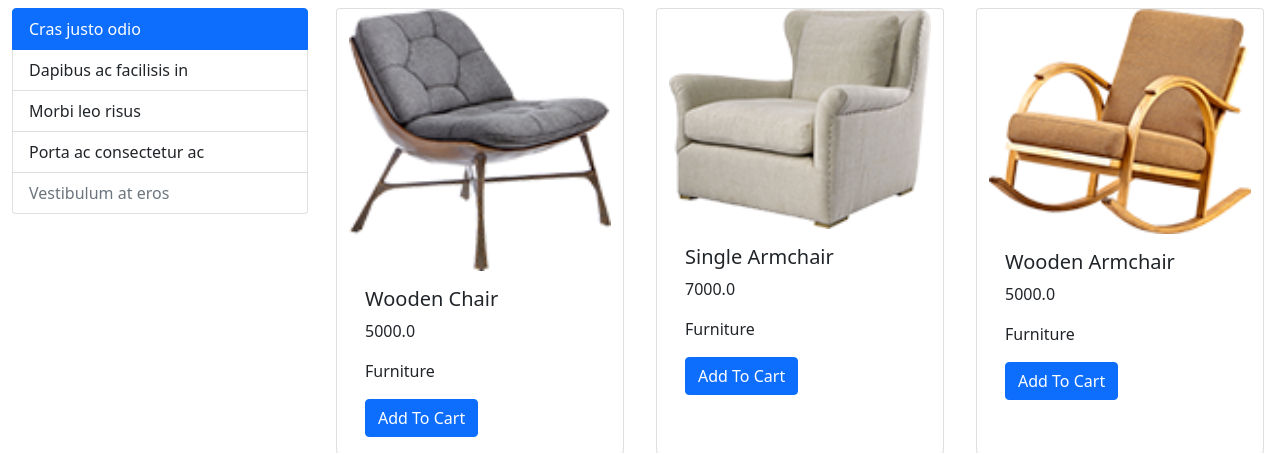
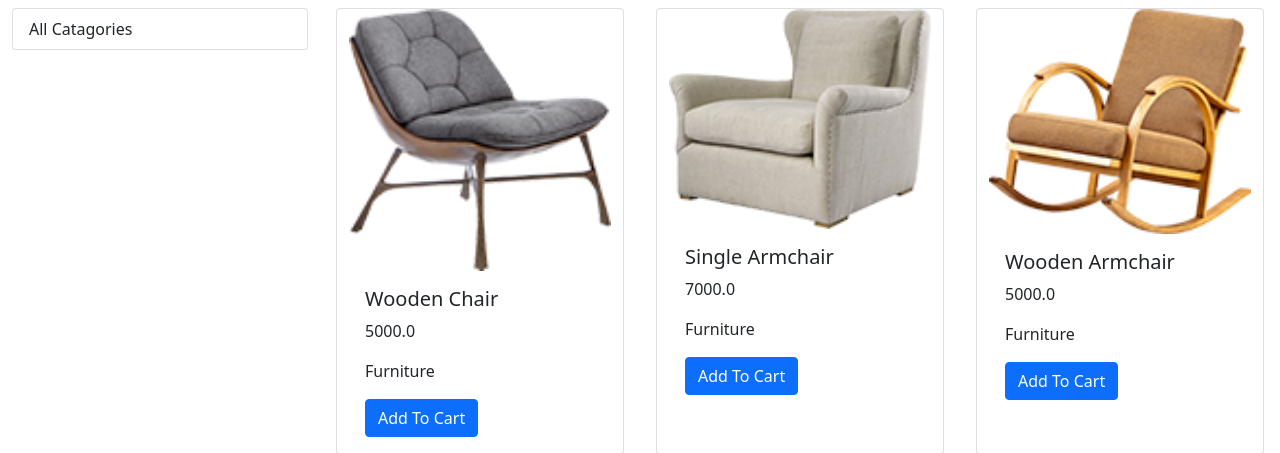
Before and after one commit to zahidhasanmilu/project, a Django app: page / in a window 1280 px wide. Shown: the part 56-509 px from the top of the page. Run offline with Django 4.2, Linux system fonts and the light colour scheme; data comes from the database, SQL or seed files in the repository.

Commit message:
index page

```diff
--- a/templates/home/index.html
+++ b/templates/home/index.html
@@ -7,20 +7,20 @@
 <div class="container-fluid mt-2">
  <div class="row">
 
-  <div class="col-lg-3">
+
+  <div class="col-lg-3 mx-auto">
     <div class="list-group">
-      <a href="#" class="list-group-item list-group-item-action active">
-        Cras justo odio
-      </a>
-      <a href="#" class="list-group-item list-group-item-action">Dapibus ac facilisis in</a>
-      <a href="#" class="list-group-item list-group-item-action">Morbi leo risus</a>
-      <a href="#" class="list-group-item list-group-item-action">Porta ac consectetur ac</a>
-      <a href="#" class="list-group-item list-group-item-action disabled">Vestibulum at eros</a>
+      <a href="/" class="list-group-item list-group-item-action">All Catagories</a>
+    </div>
+    <div class="list-group">
+      {% for catagory in catagories %}
+      <a href="/?catagory={{ catagory.id }}" class="list-group-item list-group-item-action">{{catagory.name }}</a>
+      {% endfor %}
     </div>
   </div>
 
 
-  <div id="products" class="col-lg-9">
+  <div id="products" class="col-lg-9 mx-auto">
     <div class="row">
       {% for items in item %}
       <div class="card mx-auto mb-2" style="width: 18rem;">
```
